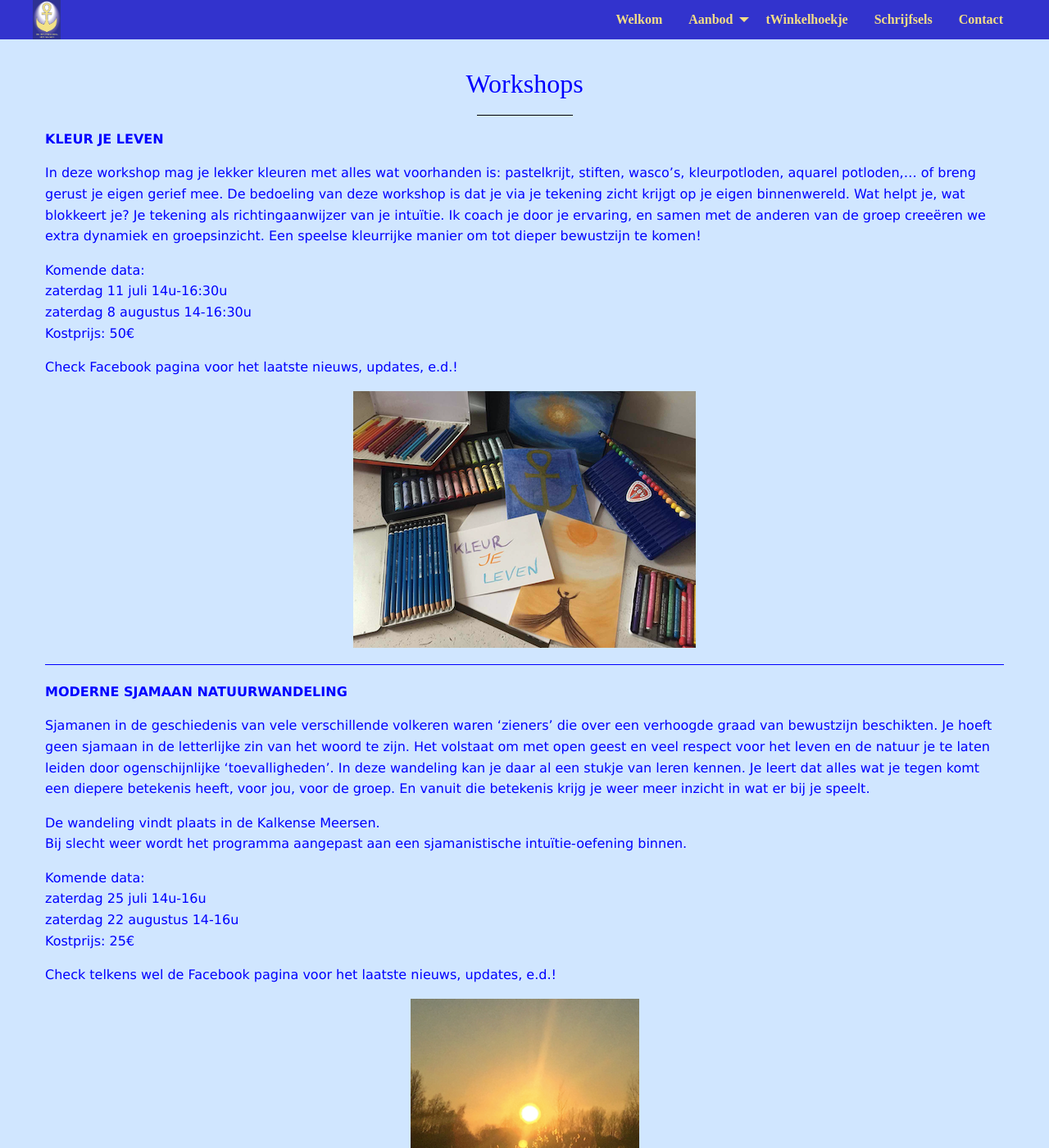
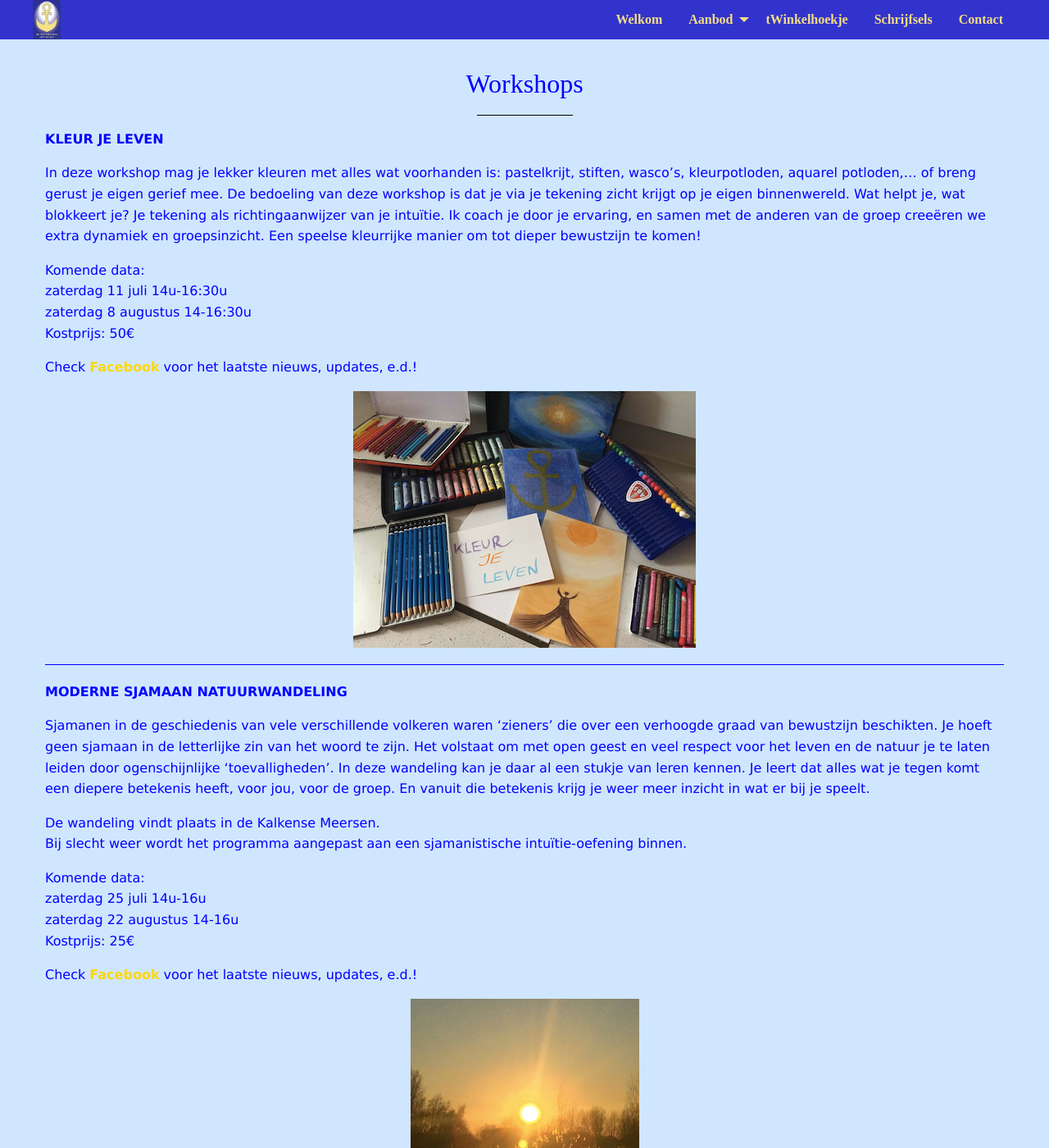
Before and after one commit to ankher/ankher.github.io, a Jekyll site: the page built from workshops.md, in a window 1280 px wide and 1400 px high. Shown: the whole window at 82% size. Built offline with Jekyll 4.4.1, drawn with Linux system fonts in a browser that asks for light colours; nearby versions of some CDN libraries; our own code applies the rules of GitHub Pages for plain Markdown files.

Commit message:
Update workshops.md

```diff
--- a/workshops.md
+++ b/workshops.md
@@ -16,7 +16,7 @@ zaterdag 11 juli 14u-16:30u
 zaterdag 8 augustus 14-16:30u
 Kostprijs: 50€
 
-Check Facebook pagina voor het laatste nieuws, updates, e.d.!
+Check [**Facebook**](https://www.facebook.com/intuitieschool/) voor het laatste nieuws, updates, e.d.!
 
 ![workshops](images/kleurjeleven.png)
 
@@ -36,7 +36,7 @@ zaterdag 25 juli 14u-16u
 zaterdag 22 augustus 14-16u
 Kostprijs: 25€
 
-Check telkens wel de Facebook pagina voor het laatste nieuws, updates, e.d.!
+Check [**Facebook**](https://www.facebook.com/intuitieschool/) voor het laatste nieuws, updates, e.d.!
 
 ![workshops](images/wandeling.png)
 ![workshops](images/wandeling2.png)
```
